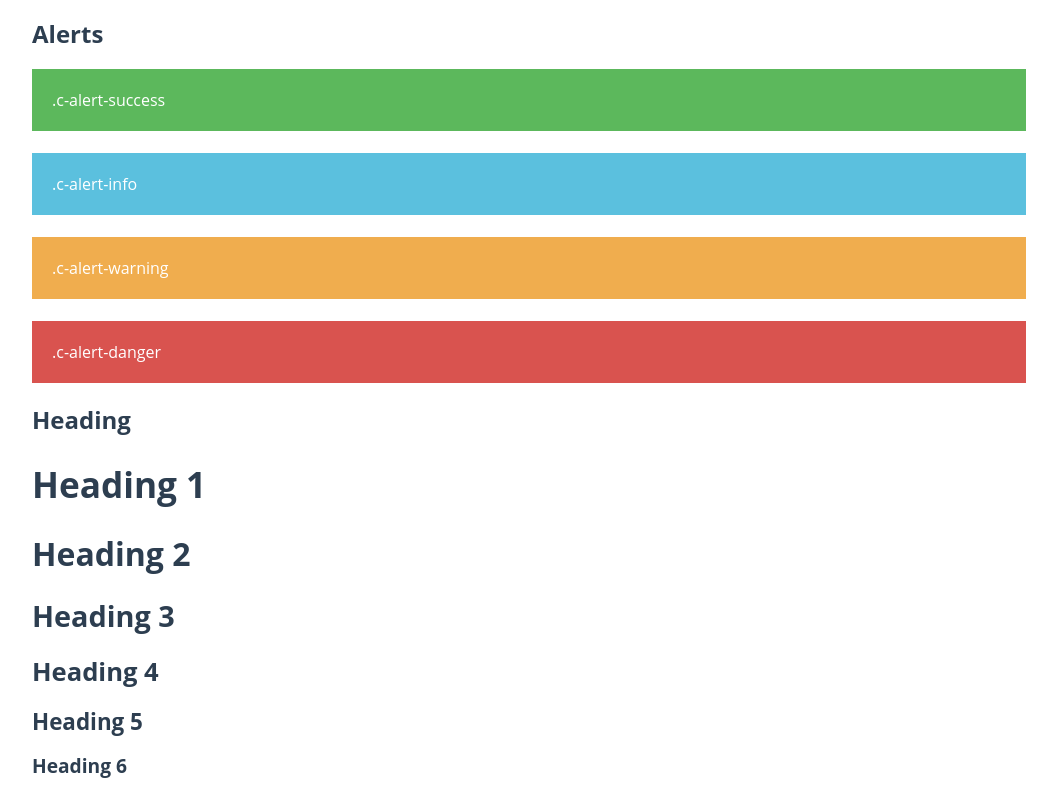
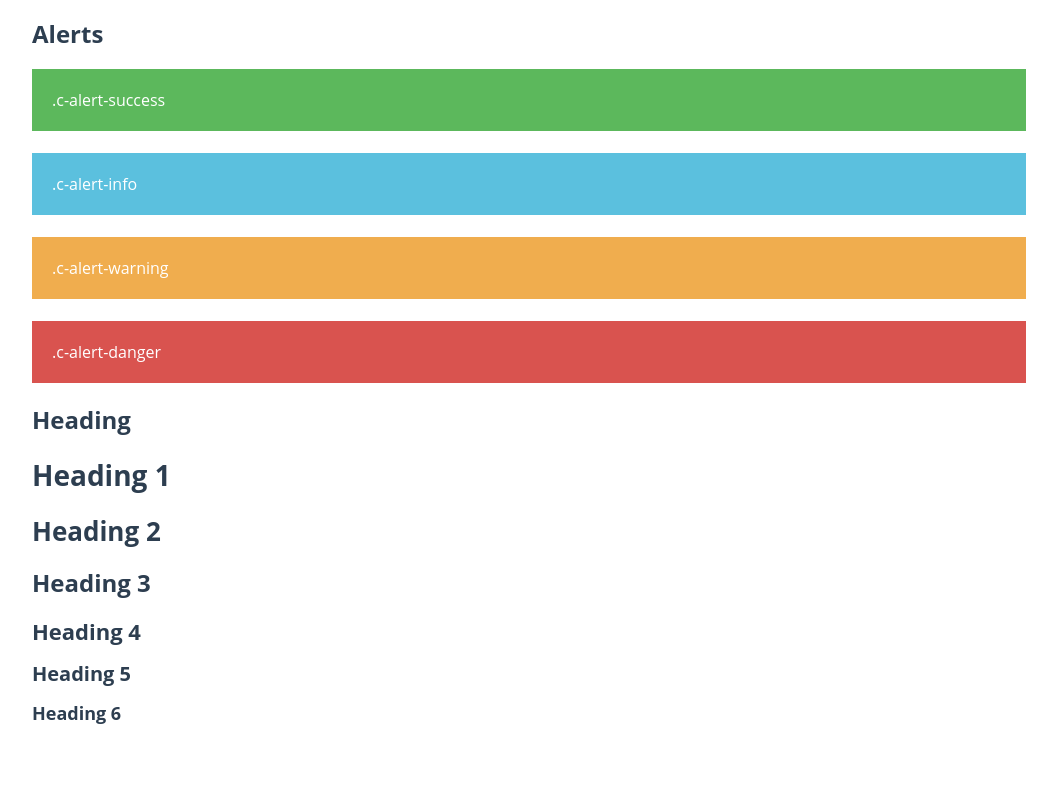
Before and after one commit to garyfagan/Sassie, a website: page index.html in a window 1280 px wide. Shown: the part 1646-2438 px from the top of the page, without its empty margins (111-1168 px from the left). After the commit the page ends 2383 px from the top, so only its background shows below. Drawn offline with Linux system fonts and the light colour scheme.

Commit message:
updating headings and spacing to be rems instead of pixels

```diff
--- a/src/_variables.scss
+++ b/src/_variables.scss
@@ -1,5 +1,6 @@
 // font
 $font-primary: 'Open Sans', sans-serif;
+$font-size: 10px;
 
 // colors
 $color-primary: #337ab7;
@@ -20,8 +21,8 @@ $alert-danger-background: $color-danger;
 //body
 $body-color: #2d3e50;
 $body-font-family: $font-primary;
-$body-font-size: 16px;
 $body-font-weight: 400;
+$body-font-size: 1.6rem;
 $body-link-color: #2d3e50;
 
 // text
@@ -42,18 +43,18 @@ $column-gutter: 15px;
 $column-number: 12;
 
 // spacing
-$spacing-1: 5px;
-$spacing-2: 10px;
-$spacing-3: 15px;
-$spacing-4: 20px;
+$spacing-1: .5rem;
+$spacing-2: 1rem;
+$spacing-3: 1.5rem;
+$spacing-4: 2rem;
 
 // heading
-$heading-1: 2.2em;
-$heading-2: 2em;
-$heading-3: 1.8em;
-$heading-4: 1.6em;
-$heading-5: 1.4em;
-$heading-6: 1.2em;
+$heading-1: 2.8rem;
+$heading-2: 2.6rem;
+$heading-3: 2.4rem;
+$heading-4: 2.2rem;
+$heading-5: 2rem;
+$heading-6: 1.8rem;
 
 // background colors
 $background-primary: $color-primary;
--- a/src/layout/_scaffold.scss
+++ b/src/layout/_scaffold.scss
@@ -1,5 +1,9 @@
 * {
   box-sizing: border-box;
+}
+
+:root {
+  font-size: $font-size; // rem * 16
 }
 
 body {
```
Also changed, not shown: dist/sassie.css, src/utilities/_type.scss (line endings or trailing spaces).
